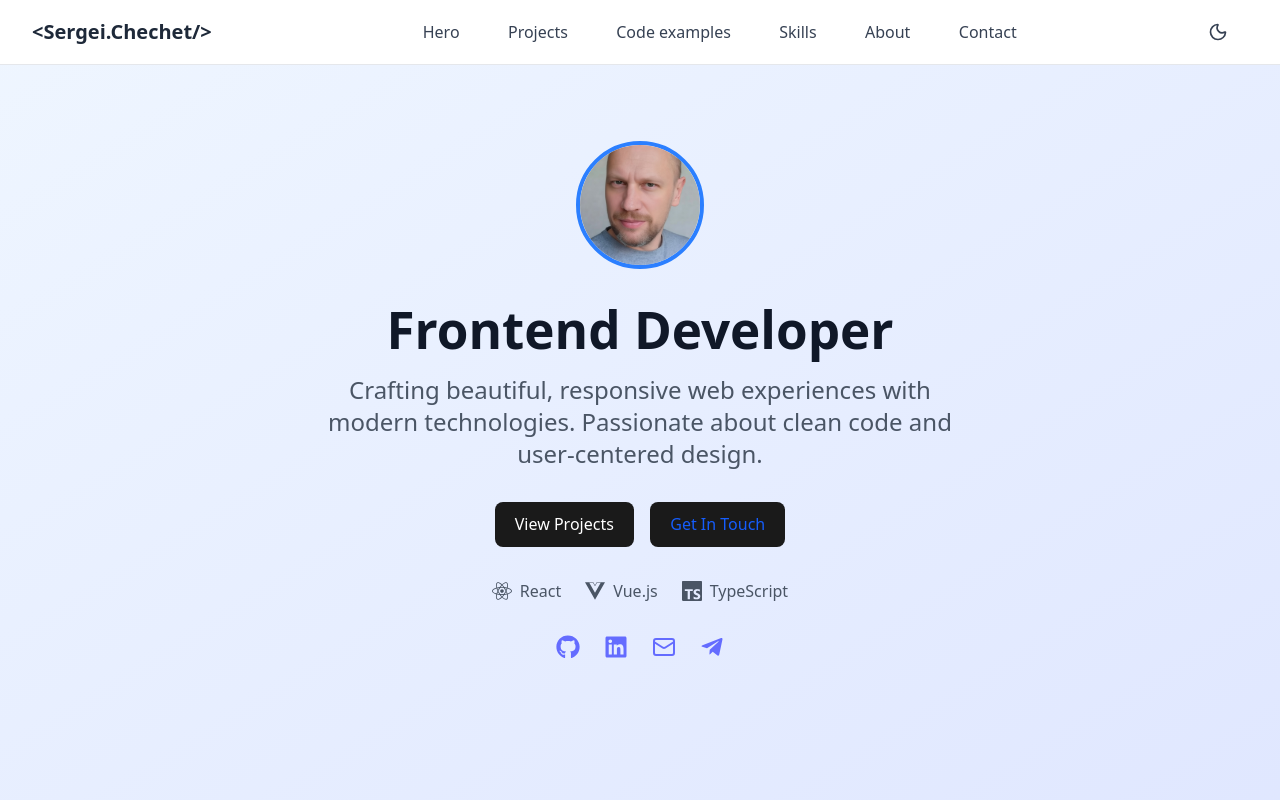
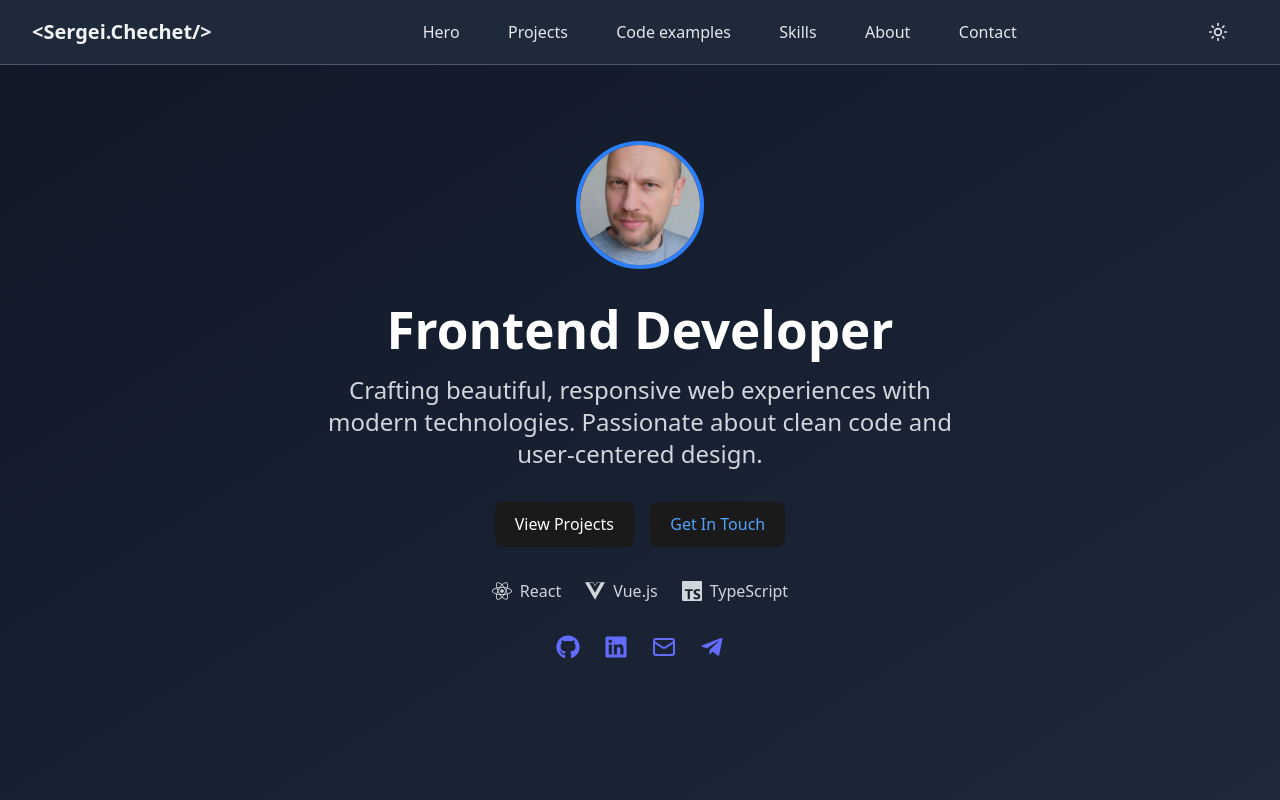
Before and after one commit to BMD63/my-portfolio, a React (Vite) app: page / in a window 1280 px wide. Shown: the top 800 px of the page. Built offline with nearby package versions, Linux system fonts and the light colour scheme.

Commit message:
refactor: change defolt theme to dark

```diff
--- a/src/components/Hero.tsx
+++ b/src/components/Hero.tsx
@@ -1,6 +1,6 @@
 import React from 'react';
 import { FaGithub, FaLinkedin, FaTelegramPlane, FaReact } from 'react-icons/fa';
-import { SiTypescript, SiVite, SiVuedotjs } from 'react-icons/si';
+import { SiTypescript, SiVuedotjs } from 'react-icons/si';
 import { Mail } from 'lucide-react';
 import contactsData from '../constants/contacts';
 
--- a/src/contexts/ThemeContext.tsx
+++ b/src/contexts/ThemeContext.tsx
@@ -18,15 +18,14 @@ export const useTheme = () => {
 };
 
 export const ThemeProvider: React.FC<{ children: React.ReactNode }> = ({ children }) => {
-  const [theme, setTheme] = useState<Theme>('light');
+  const [theme, setTheme] = useState<Theme>('dark');
 
   useEffect(() => {
     const savedTheme = localStorage.getItem('theme') as Theme;
     if (savedTheme) {
       setTheme(savedTheme);
     } else {
-      const prefersDark = window.matchMedia('(prefers-color-scheme: dark)').matches;
-      setTheme(prefersDark ? 'dark' : 'light');
+      setTheme('dark');
     }
   }, []);
 
```
